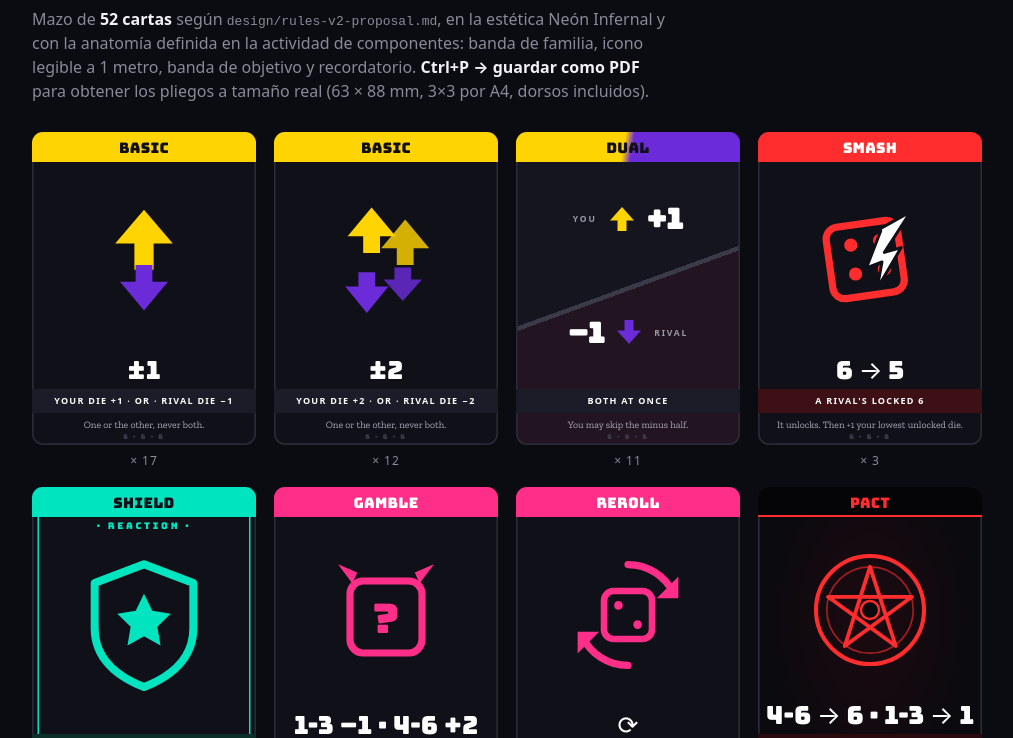
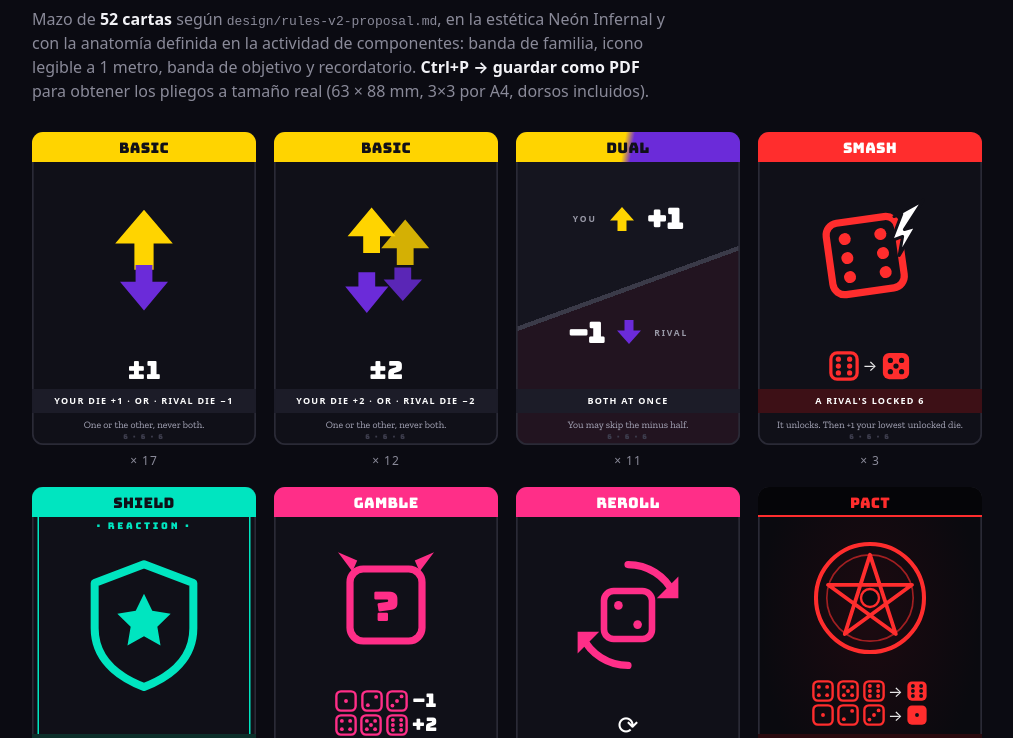
Before and after one commit to mikita-gancharou/666-taller-juegos-de-mesa, a plain HTML site: page 666-cartas.html in a window 1280 px wide. Shown: the part 90-828 px from the top of the page, without its empty margins (40-1053 px from the left). Drawn offline with nearby package versions, Linux system fonts and the light colour scheme.

Commit message:
Cartas: dados con pips en vez de números en SMASH, GAMBLE y PACT
También: GAMBLE a dos líneas, dado de SMASH muestra 6 (antes 4).

Co-Authored-By: Claude Opus 5 (1M context) <noreply@anthropic.com>

```diff
--- a/666-cartas.html
+++ b/666-cartas.html
@@ -40,6 +40,11 @@ body{margin:0;background:var(--plano);color:var(--ink);font-family:var(--sans)}
   font-family:var(--disp);text-align:center;color:#fff;line-height:1;
   font-size:7mm;padding:0 2mm 1.6mm;position:relative;z-index:2;
 }
+.dfila{display:flex;align-items:center;justify-content:center;gap:1mm;margin:.5mm 0}
+.dfila svg{width:6.2mm;height:6.2mm;flex:0 0 auto}
+.dfila.grande svg{width:8.6mm;height:8.6mm}
+.dfila b{font-size:.75em;font-weight:400}
+.dfila .op{font-size:.62em;color:#fff;opacity:.9}
 .objetivo{
   font-size:2.5mm;letter-spacing:.14em;text-transform:uppercase;text-align:center;
   padding:1.5mm 1mm;color:#fff;font-weight:600;position:relative;z-index:2;
@@ -111,6 +116,9 @@ h1{font-family:var(--disp);font-size:clamp(22px,4vw,40px);margin:0;color:var(--a
 .galeria .banda{font-size:14.5px;padding:6px 4px 5px}
 .galeria .icono svg{width:120px}
 .galeria .valor{font-size:25px;padding:0 7px 6px}
+.galeria .dfila{gap:3.5px;margin:2px 0}
+.galeria .dfila svg{width:22px;height:22px}
+.galeria .dfila.grande svg{width:30px;height:30px}
 .galeria .objetivo{font-size:9px;padding:5.5px 4px}
 .galeria .recordatorio{font-size:9.8px;padding:6px 11px 9px;min-height:32px}
 .galeria .pie{font-size:6.7px;bottom:4px}
@@ -179,10 +187,13 @@ const IC = {
     <path d="M34 90 16 68h11V56h14v12h11Z" fill="#6B2BD9"/>
     <path d="M64 80 48 62h9V52h14v10h9Z" fill="#6B2BD9" opacity=".82"/></svg>`,
   smash:`<svg viewBox="0 0 100 96" fill="none">
-    <rect x="16" y="18" width="60" height="60" rx="10" transform="rotate(-8 46 48)" stroke="#FF2D2D" stroke-width="6"/>
-    <circle cx="34" cy="36" r="5.5" fill="#FF2D2D"/><circle cx="58" cy="32" r="5.5" fill="#FF2D2D"/>
-    <circle cx="38" cy="60" r="5.5" fill="#FF2D2D"/><circle cx="62" cy="56" r="5.5" fill="#FF2D2D"/>
-    <path d="M84 8 62 42l14-4-20 34 4-22-13 5 12-31-9 3Z" fill="#fff" stroke="#101018" stroke-width="2.5" stroke-linejoin="round"/></svg>`,
+    <g transform="rotate(-8 46 48)">
+      <rect x="16" y="18" width="60" height="60" rx="10" stroke="#FF2D2D" stroke-width="6"/>
+      <circle cx="31" cy="32" r="5" fill="#FF2D2D"/><circle cx="61" cy="32" r="5" fill="#FF2D2D"/>
+      <circle cx="31" cy="48" r="5" fill="#FF2D2D"/><circle cx="61" cy="48" r="5" fill="#FF2D2D"/>
+      <circle cx="31" cy="64" r="5" fill="#FF2D2D"/><circle cx="61" cy="64" r="5" fill="#FF2D2D"/>
+    </g>
+    <g transform="translate(34 -4) scale(0.72)"><path d="M84 8 62 42l14-4-20 34 4-22-13 5 12-31-9 3Z" fill="#fff" stroke="#101018" stroke-width="3.5" stroke-linejoin="round"/></g></svg>`,
   shield:`<svg viewBox="0 0 90 100" fill="none">
     <path d="M45 4 82 18v34c0 22-16 36-37 44C24 88 8 74 8 52V18Z" stroke="#00E5C0" stroke-width="6" stroke-linejoin="round"/>
     <path d="M45 26l6.2 12.9L65 41l-10 9.9 2.4 14L45 58l-12.4 6.9 2.4-14-10-9.9 13.8-2.1Z" fill="#00E5C0"/></svg>`,
@@ -220,6 +231,19 @@ const IC = {
       <path d="M17 17l6 6M83 17l-6 6M17 83l6-6M83 83l-6-6"/></g></svg>`,
 };
 
+/* ---------- grano de dado con pips ---------- */
+const PIPS={1:[[12,12]],2:[[7.5,16.5],[16.5,7.5]],3:[[7,17],[12,12],[17,7]],
+  4:[[7.5,7.5],[16.5,7.5],[7.5,16.5],[16.5,16.5]],
+  5:[[7.5,7.5],[16.5,7.5],[12,12],[7.5,16.5],[16.5,16.5]],
+  6:[[7.5,6.5],[16.5,6.5],[7.5,12],[16.5,12],[7.5,17.5],[16.5,17.5]]};
+function die(n,color,inv){
+  const pips=PIPS[n].map(([x,y])=>`<circle cx="${x}" cy="${y}" r="2.1" fill="${inv?'#101018':color}"/>`).join('');
+  const rect=inv?`<rect x="1.5" y="1.5" width="21" height="21" rx="5" fill="${color}"/>`
+               :`<rect x="1.5" y="1.5" width="21" height="21" rx="5" fill="none" stroke="${color}" stroke-width="2.6"/>`;
+  return `<svg viewBox="0 0 24 24">${rect}${pips}</svg>`;
+}
+const R=(a,b,color)=>{let o='';for(let i=a;i<=b;i++)o+=die(i,color);return o;}
+
 /* ---------- definiciones de carta ---------- */
 const T = {
   B1:{fam:'f-basic',banda:'BASIC',icono:IC.basic1,valor:'±1',
@@ -231,19 +255,19 @@ const T = {
   DUAL:{fam:'f-dual',banda:'DUAL',dual:true,
       obj:'BOTH AT ONCE',
       rec:'You may skip the minus half.'},
-  SMASH:{fam:'f-smash',banda:'SMASH',icono:IC.smash,valor:'6 → 5',
+  SMASH:{fam:'f-smash',banda:'SMASH',icono:IC.smash,valor:`<span class="dfila grande">${die(6,'#FF2D2D')}<span class="op">→</span>${die(5,'#FF2D2D',1)}</span>`,
       obj:"A RIVAL'S LOCKED 6",
       rec:'It unlocks. Then +1 your lowest unlocked die.'},
   SHIELD:{fam:'f-shield',banda:'SHIELD',icono:IC.shield,valor:'',cinta:'· REACTION ·',
       obj:'WHEN A CARD HITS YOUR DICE',
       rec:'Reveal from your hand: that card is fully cancelled. Before any roll.'},
-  GAMBLE:{fam:'f-azar',banda:'GAMBLE',icono:IC.gamble,valor:'1-3 −1 · 4-6 +2',
+  GAMBLE:{fam:'f-azar',banda:'GAMBLE',icono:IC.gamble,valor:`<span class="dfila">${R(1,3,'#FF2E88')}<b>−1</b></span><span class="dfila">${R(4,6,'#FF2E88')}<b>+2</b></span>`,
       obj:'ONE OF YOUR DICE',
       rec:'Roll the demonic die.'},
   REROLL:{fam:'f-azar',banda:'REROLL',icono:IC.reroll,valor:'⟳',
       obj:'YOUR DIE · OR A RIVAL DIE ON 4-5',
       rec:'Set it to a demonic-die roll.'},
-  PACT:{fam:'f-pact',banda:'PACT',icono:IC.pact,valor:'4-6 → 6 · 1-3 → 1',
+  PACT:{fam:'f-pact',banda:'PACT',icono:IC.pact,valor:`<span class="dfila">${R(4,6,'#FF2D2D')}<span class="op">→</span>${die(6,'#FF2D2D',1)}</span><span class="dfila">${R(1,3,'#FF2D2D')}<span class="op">→</span>${die(1,'#FF2D2D',1)}</span>`,
       obj:'YOUR DIE — NOT YOUR LAST',
       rec:'Roll the demonic die. A pact 6 locks. The pact is final.'},
   REF:{fam:'f-ref',banda:'666',ref:true,obj:'KEEP ON THE TABLE',rec:''},
```
